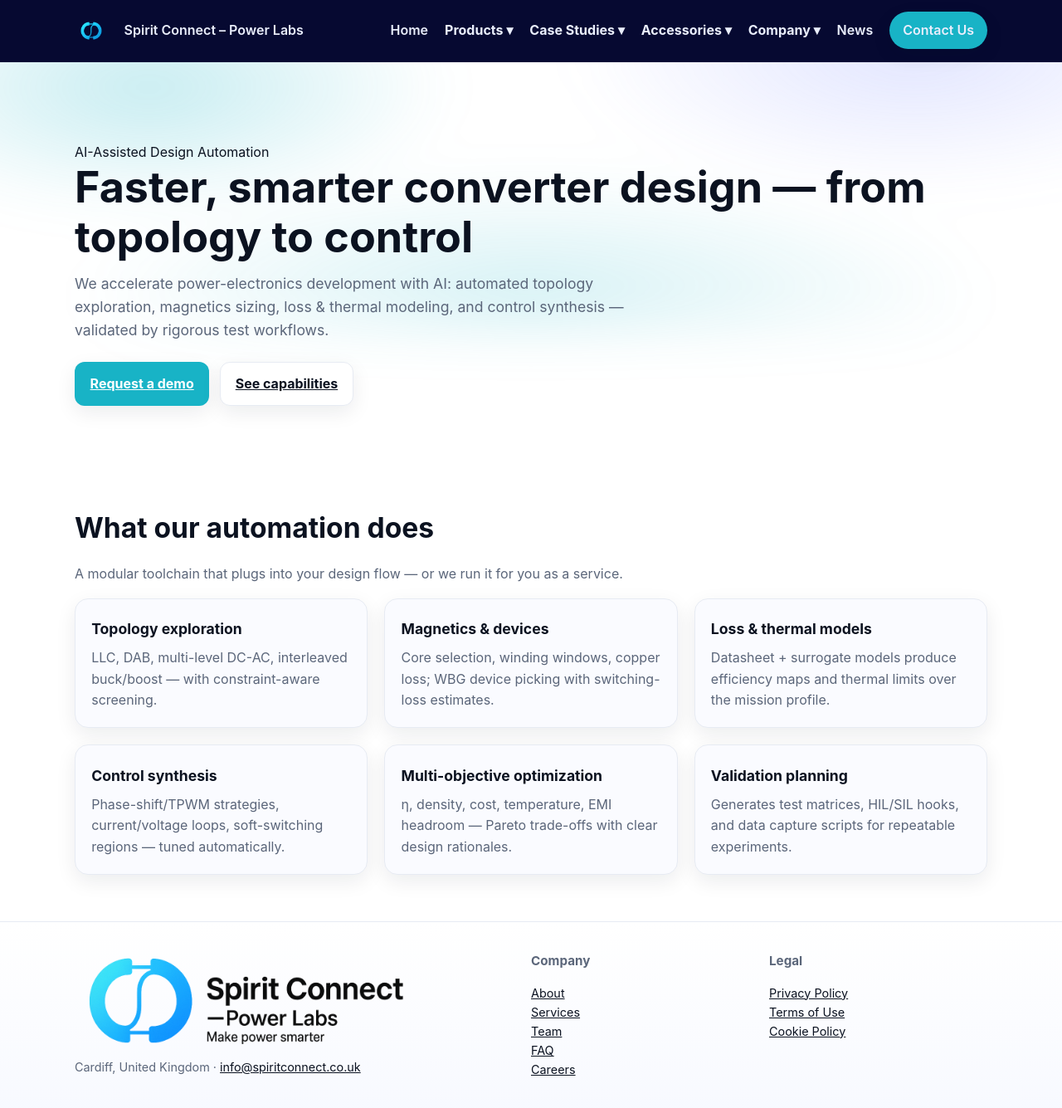
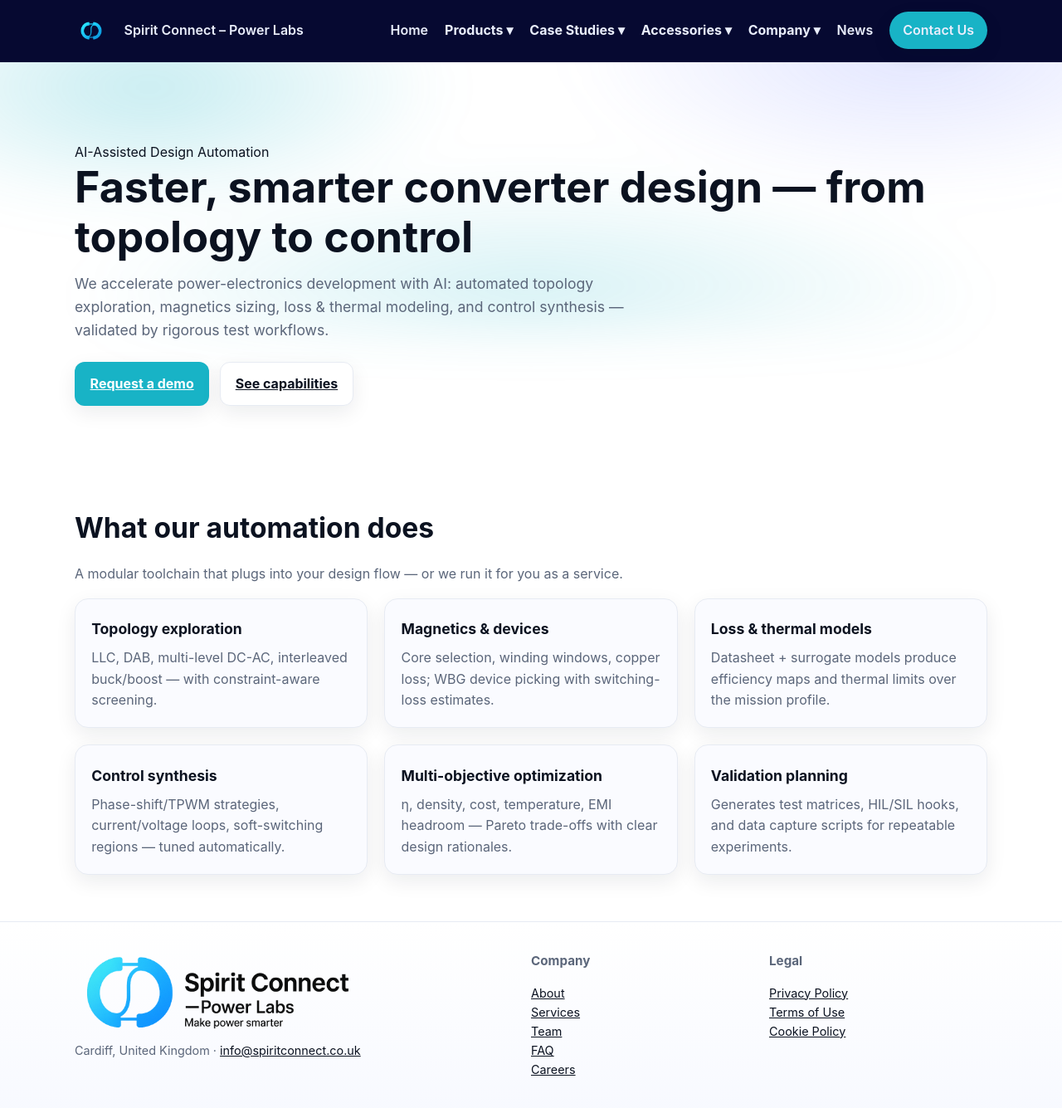
Before and after one commit to FulongLi/spiritconnect.github.io, a Jekyll site: the page built from index.md, in a window 1280 px wide and 1349 px high. Shown: the top 1335 px of the window at 83% size. Built offline with Jekyll 4.4.1, drawn with Linux system fonts in a browser that asks for light colours.

Commit message:
Update footer.html

```diff
--- a/_includes/footer.html
+++ b/_includes/footer.html
@@ -3,7 +3,7 @@
 
     <div>
       <div class="brand" style="display:flex;align-items:center;gap:.6rem;">
-        <img src="{{ '/images/general/logo.png' | relative_url }}" alt="Spirit Connect Logo" style="height:120px;width:auto;">
+        <img src="{{ '/images/general/logo.png' | relative_url }}" alt="Spirit Connect Logo" style="height:100px;width:auto;">
       </div>
       <p class="small" style="margin-top:.5rem;">
         Cardiff, United Kingdom ·
```
